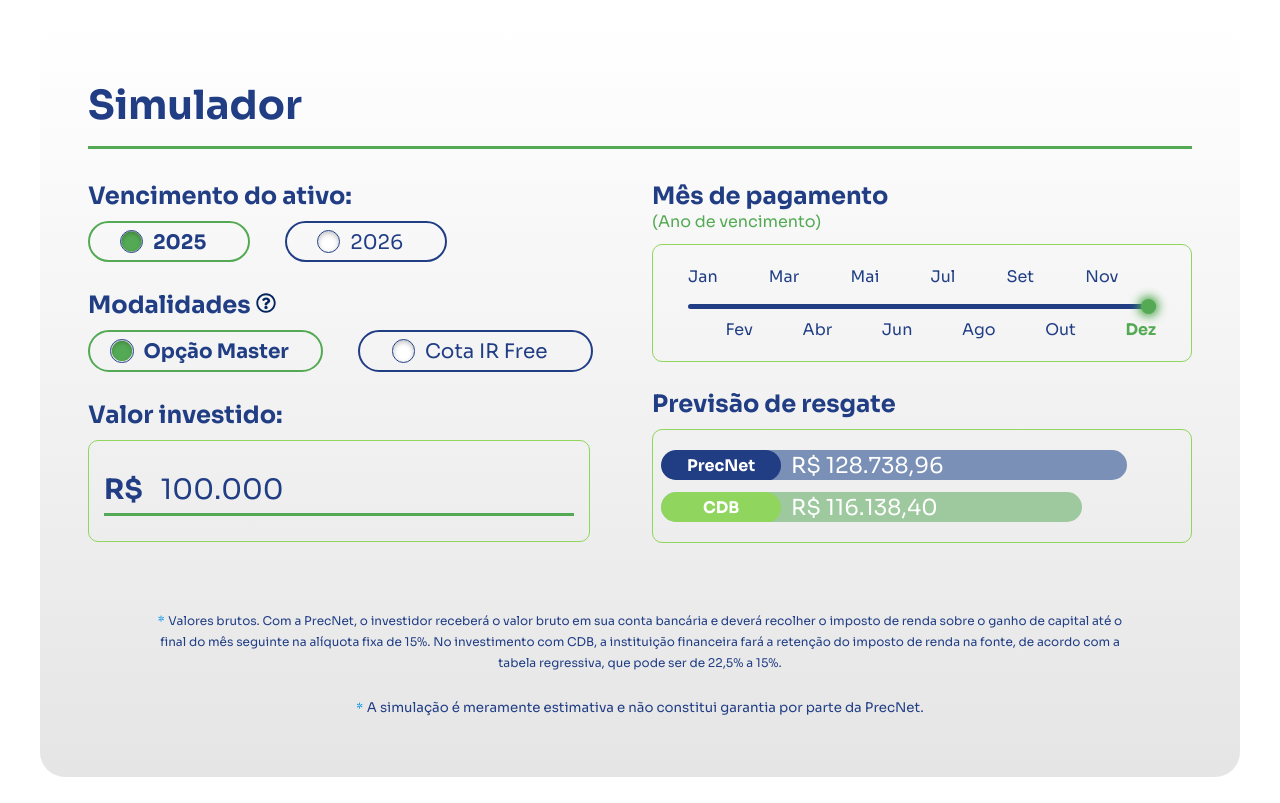
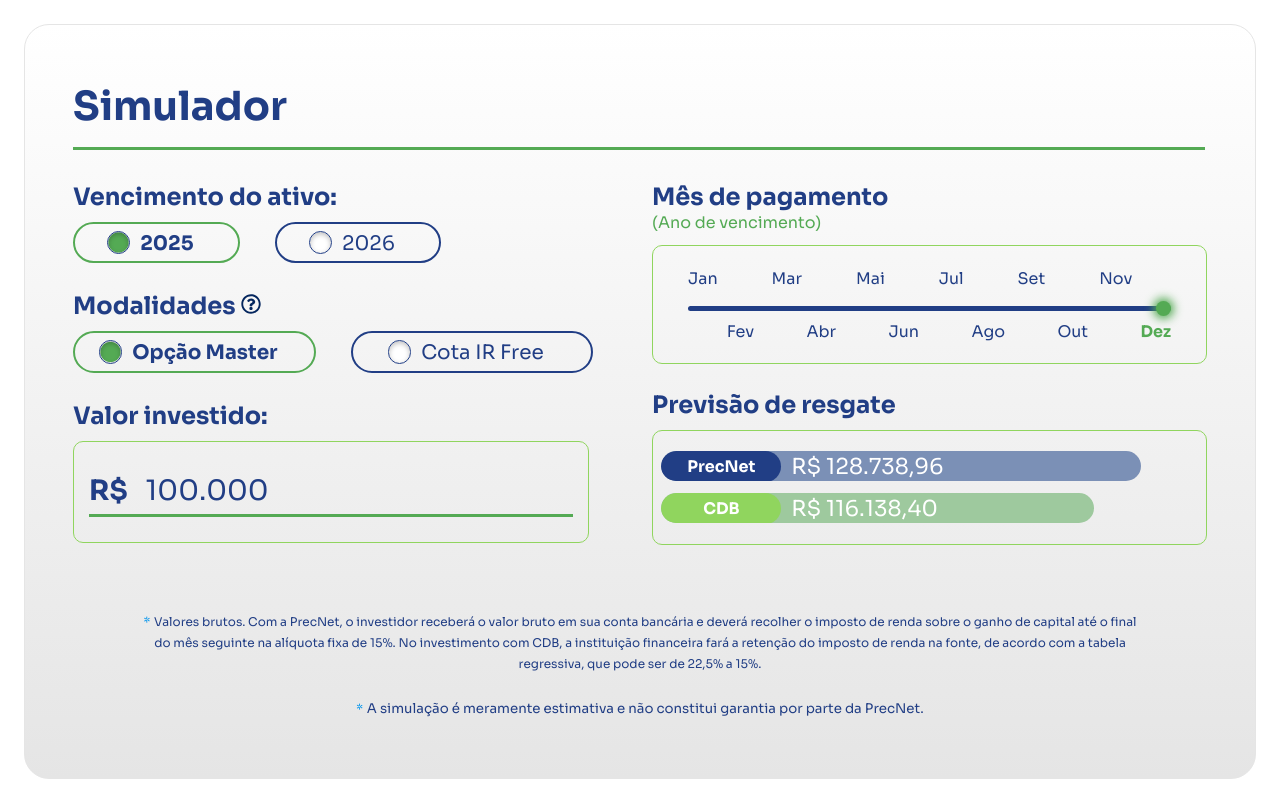
Before and after one commit to lucassdantas/precatory_rentability_simulator, a PHP site: page / in a window 1280 px wide. Before the commit the page ends 777 px from the top, so only its background shows below. Run offline with PHP 8.4, Linux system fonts and the light colour scheme.

Commit message:
changes on css

```diff
--- a/style.css
+++ b/style.css
@@ -55,8 +55,8 @@ body{
     color: #213E85;
     background: linear-gradient(to bottom , #FFF, #E5E5E5);
     border-radius: 25px;
+    border:1px solid #E5E5E5;
     padding: 1em;
-    max-width: 1200px;
 }
 
 #simulatorContainer label{
@@ -64,7 +64,6 @@ body{
     color:#213E85;
 
 }
-
 .simulatorHeader{
 
     padding:40px 32px 0;
@@ -72,7 +71,7 @@ body{
 }
 .simulatorTitleContainer{
     border-bottom:3px solid #54AA54;
-    width:100%;
+    width:99.8%;
 }
 .simulatorTitle{
     font-size:40px;
```
